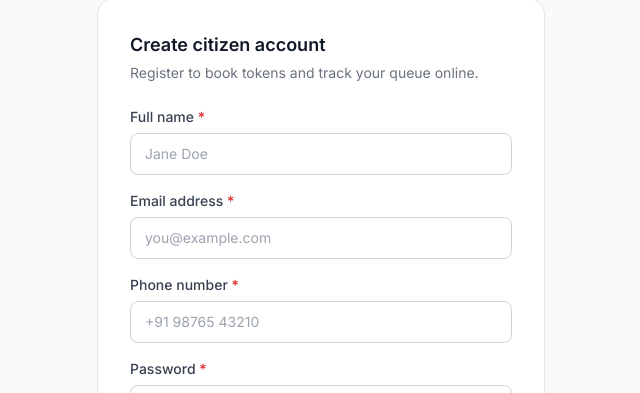
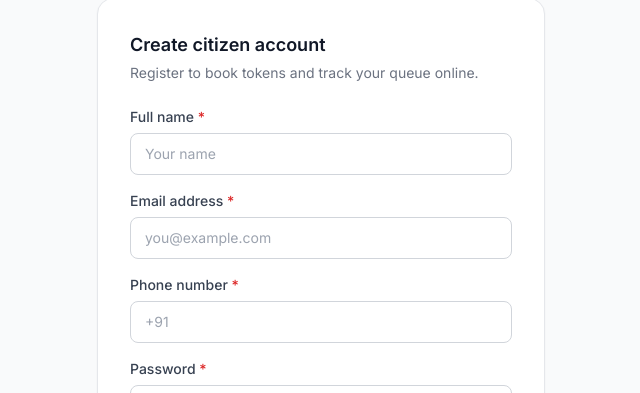
Before and after one commit to Sayan8945/Gov-queue-management-frontend, a React (Vite) app: page /register in a window 1280 px wide. Shown: the part 190-583 px from the top of the page, without its empty margins (319-959 px from the left). Built offline with nearby package versions, Linux system fonts and the light colour scheme; no server answers.

Commit message:
login form place holder edited

```diff
--- a/src/pages/auth/RegisterPage.jsx
+++ b/src/pages/auth/RegisterPage.jsx
@@ -66,7 +66,7 @@ export default function RegisterPage() {
         <Input
           label="Full name"
           autoComplete="name"
-          placeholder="Jane Doe"
+          placeholder="Your name"
           required
           error={errors.fullName?.message}
           {...register('fullName')}
@@ -84,7 +84,7 @@ export default function RegisterPage() {
           label="Phone number"
           type="tel"
           autoComplete="tel"
-          placeholder="+91 98765 43210"
+          placeholder="+91 "
           required
           error={errors.mobileNumber?.message}
           {...register('mobileNumber')}
```
